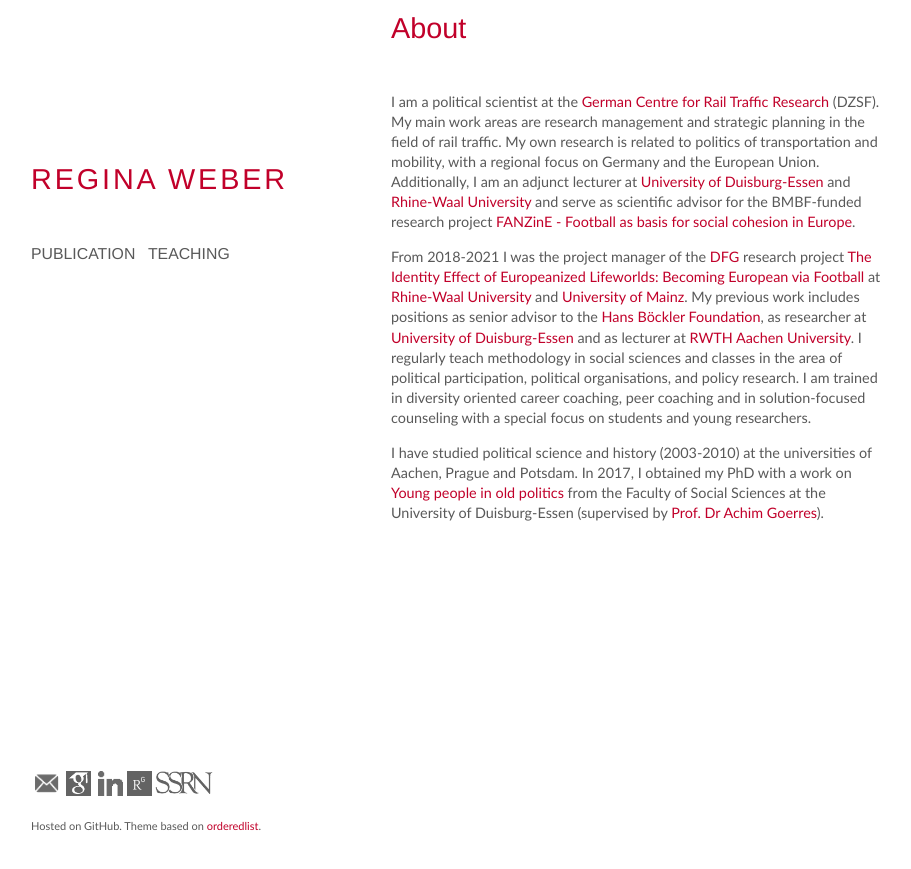
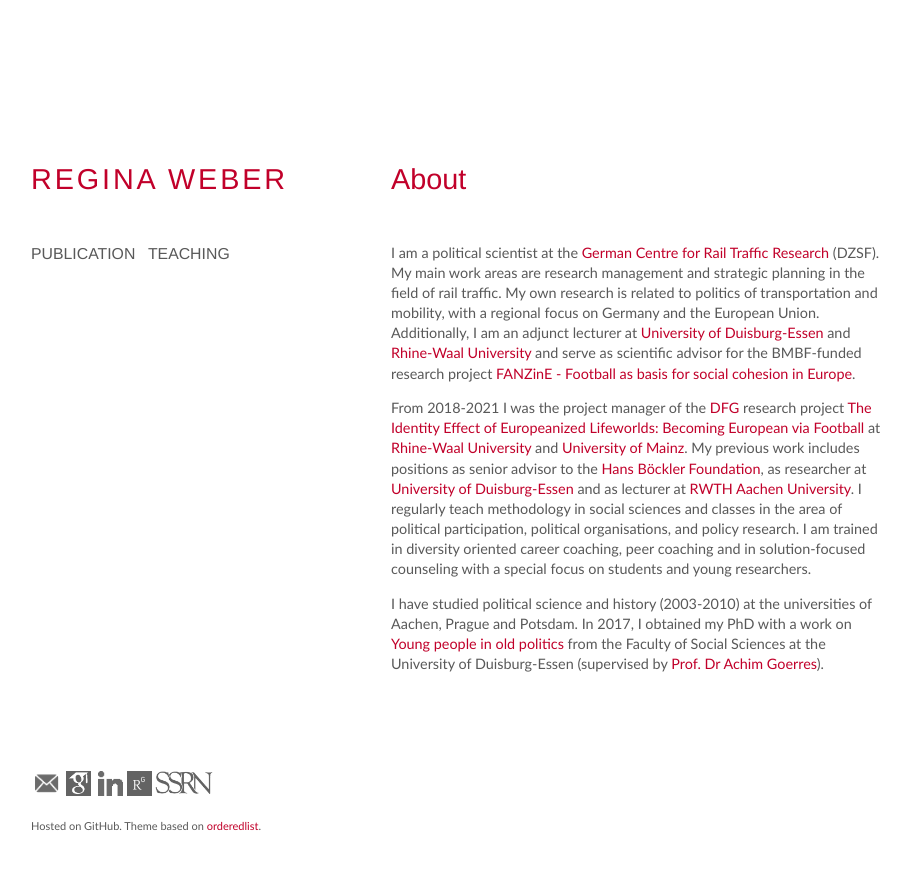
Before and after one commit to robertocabreratapia/robertocabreratapia.github.io, a Jekyll site: the page built from index.html, in a window 1280 px wide. Shown: the top 869 px of the page, without its empty margins (179-1090 px from the left). Built offline with Jekyll 4.4.1, drawn with Linux system fonts in a browser that asks for light colours.

Commit message:
Update index.html

```diff
--- a/index.html
+++ b/index.html
@@ -1,7 +1,7 @@
 ---
 layout: default
 ---
-<h1 class="firstheader">About</h1>
+<h1>About</h1>
 <p>I am a political scientist at the <a href="https://www.dzsf.bund.de">German Centre for Rail Traffic Research</a> (DZSF). My main work areas are research management and strategic planning in the field of rail traffic. My own research is related to politics of transportation and mobility, with a regional focus on Germany and the European Union. Additionally, I am an adjunct lecturer at <a href="http://www.uni-due.de">University of Duisburg-Essen</a> and <a href="https://www.hsrw.org">Rhine-Waal University</a> and serve as scientific advisor for the BMBF-funded research project <a href="https://fanzine-research.github.io">FANZinE - Football as basis for social cohesion in Europe</a>.</p>
 
 <p>From 2018-2021 I was the project manager of the <a href="http://gepris.dfg.de/gepris/projekt/386268084">DFG</a> research project <a href="https://eufoot.github.io">The Identity Effect of Europeanized Lifeworlds: Becoming European via Football</a> at <a href="https://www.hsrw.org">Rhine-Waal University</a> and <a href="https://www.uni-mainz.de">University of Mainz</a>. My previous work includes positions as senior advisor to the <a href="http://www.boeckler.de">Hans Böckler Foundation</a>, as researcher at <a href="http://www.uni-due.de">University of Duisburg-Essen</a> and as lecturer at <a href="http://www.rwth.de">RWTH Aachen University</a>. I regularly teach methodology in social sciences and classes in the area of political participation, political organisations, and policy research. I am trained in diversity oriented career coaching, peer coaching and in solution-focused counseling with a special focus on students and young researchers.</p>
```
